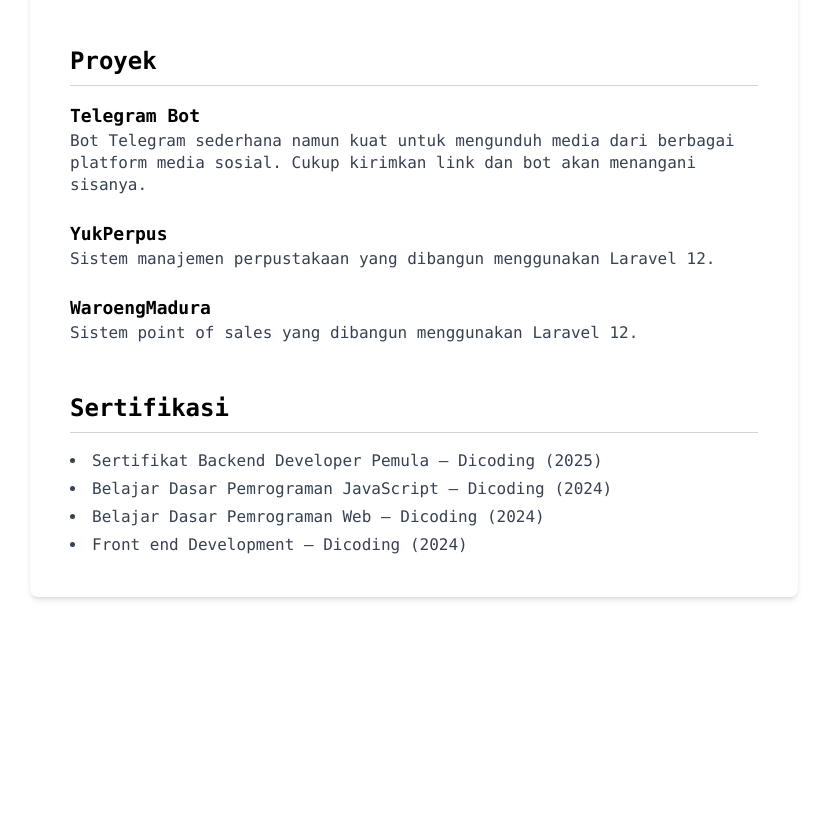
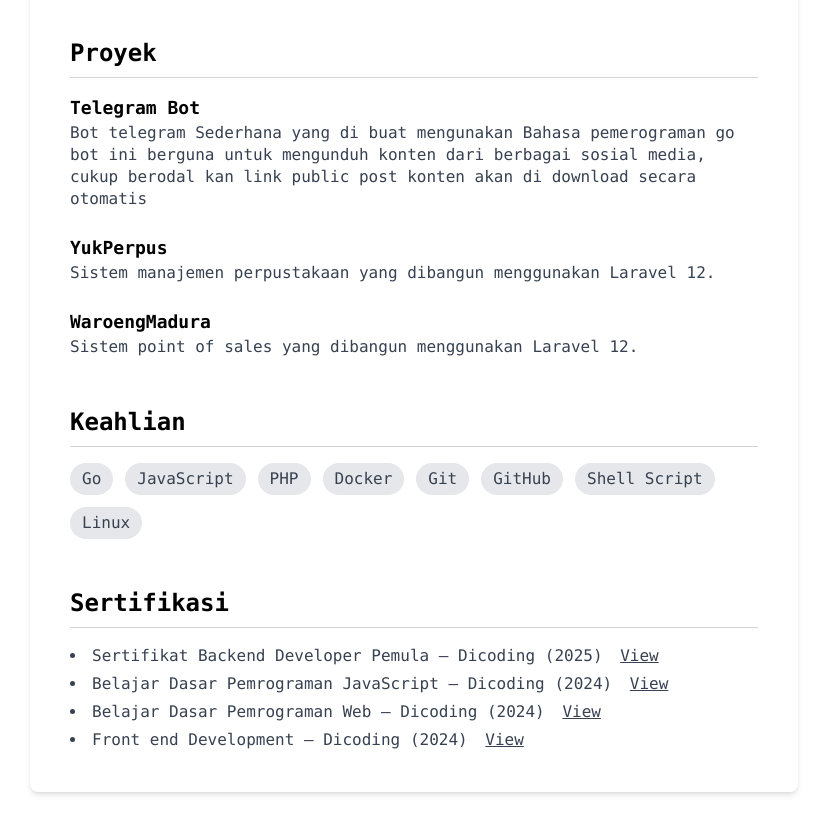
Before and after one commit to pavelc4/tugas-cv, a plain HTML site: page index.html in a window 1280 px wide. Shown: the part 841-1665 px from the top of the page, without its empty margins (226-1053 px from the left). Before the commit the page ends 1470 px from the top, so only its background shows below. Drawn offline with nearby package versions, Linux system fonts and the light colour scheme.

Commit message:
feat  (index.html) : Certifications  add link to gdrive

```diff
--- a/index.html
+++ b/index.html
@@ -17,11 +17,11 @@
 <main class="max-w-3xl mx-auto p-4 md:p-10 bg-white rounded-lg shadow-md">
 
    <!-- Header -->
-   <header class="text-center mb-8 md:mb-12">
+   <header class="text-center mb-6 md:mb-10">
        <h1 class="text-3xl sm:text-4xl font-extrabold mb-2">Dimas Dwi Ariyanto</h1>
 
        <!-- Kontak -->
-       <ul class="flex flex-wrap justify-center gap-4 text-sm text-gray-500">
+       <ul class="flex flex-wrap justify-center gap-4 text-sm text-gray-500 mb-6">
            <li>
                <a href="mailto:dimasdwiariyanto24@gmail.com" class="underline hover:text-primary break-words">dimasdwiariyanto24@gmail.com</a>
            </li>
@@ -33,7 +33,6 @@
            </li>
        </ul>
    </header>
-
     <!-- About Me -->
     <section class="mb-8 md:mb-12 px-2 sm:px-0">
         <h2 class="text-xl sm:text-2xl font-bold border-b border-gray-300 pb-2 mb-4">Tentang Saya</h2>
@@ -68,7 +67,8 @@
             <div>
                 <h3 class="text-lg font-semibold">Telegram Bot</h3>
                 <p class="text-gray-700 leading-snug">
-                    Bot Telegram sederhana namun kuat untuk mengunduh media dari berbagai platform media sosial. Cukup kirimkan link dan bot akan menangani sisanya.
+                    Bot telegram Sederhana yang di buat mengunakan Bahasa pemerograman go<br>
+                    bot ini berguna untuk mengunduh konten dari berbagai sosial media, cukup berodal kan link public post konten akan di download  secara otomatis
                 </p>
             </div>
 
@@ -88,15 +88,43 @@
         </div>
     </section>
 
+<!-- Skills (Updated Colors) -->
+<section class="mb-8 md:mb-12 px-2 sm:px-0">
+  <h2 class="text-xl sm:text-2xl font-bold border-b border-gray-300 pb-2 mb-4">Keahlian</h2>
+  <div class="flex flex-wrap gap-3 text-sm sm:text-base">
+    <span class="bg-gray-200 text-gray-700 px-3 py-1 rounded-full">Go</span>
+    <span class="bg-gray-200 text-gray-700 px-3 py-1 rounded-full">JavaScript</span>
+    <span class="bg-gray-200 text-gray-700 px-3 py-1 rounded-full">PHP</span>
+    <span class="bg-gray-200 text-gray-700 px-3 py-1 rounded-full">Docker</span>
+    <span class="bg-gray-200 text-gray-700 px-3 py-1 rounded-full">Git</span>
+    <span class="bg-gray-200 text-gray-700 px-3 py-1 rounded-full">GitHub</span>
+    <span class="bg-gray-200 text-gray-700 px-3 py-1 rounded-full">Shell Script</span>
+    <span class="bg-gray-200 text-gray-700 px-3 py-1 rounded-full">Linux</span>
+  </div>
+</section>
+
+
     <!-- Certifications -->
     <section class="px-2 sm:px-0">
-        <h2 class="text-xl sm:text-2xl font-bold border-b border-gray-300 pb-2 mb-4">Sertifikasi</h2>
-        <ul class="list-disc list-inside text-gray-700 space-y-1 text-sm sm:text-base">
-            <li>Sertifikat Backend Developer Pemula – Dicoding (2025)</li>
-            <li>Belajar Dasar Pemrograman JavaScript – Dicoding (2024)</li>
-            <li>Belajar Dasar Pemrograman Web – Dicoding (2024)</li>
-            <li>Front end Development – Dicoding (2024)</li>
-        </ul>
+      <h2 class="text-xl sm:text-2xl font-bold border-b border-gray-300 pb-2 mb-4">Sertifikasi</h2>
+      <ul class="list-disc list-inside text-gray-700 space-y-1 text-sm sm:text-base">
+        <li>
+          Sertifikat Backend Developer Pemula – Dicoding (2025)
+          <a href="https://drive.google.com/file/d/19GXsQJsxFOAarCp6wKadCnNLkJ2JN1nR/view?usp=sharing" target="_blank" class="underline text-primary ml-2">View</a>
+        </li>
+        <li>
+          Belajar Dasar Pemrograman JavaScript – Dicoding (2024)
+          <a href="https://drive.google.com/file/d/1660_RWAQJ0QxqBn4Jhgpcyn-mMo0d9u6/view?usp=sharing" target="_blank" class="underline text-primary ml-2">View</a>
+        </li>
+        <li>
+          Belajar Dasar Pemrograman Web – Dicoding (2024)
+          <a href="https://drive.google.com/file/d/1Uprnv2JtILiFxPhxDSVYJrVIjhkGlfvO/view?usp=sharing" target="_blank" class="underline text-primary ml-2">View</a>
+        </li>
+        <li>
+          Front end Development – Dicoding (2024)
+          <a href="https://drive.google.com/file/d/1oNz2BQpYeTnv-9yV5ZbwiYHlk3ZfFOcA/view?usp=sharing" target="_blank" class="underline text-primary ml-2">View</a>
+        </li>
+      </ul>
     </section>
 </main>
 
```
